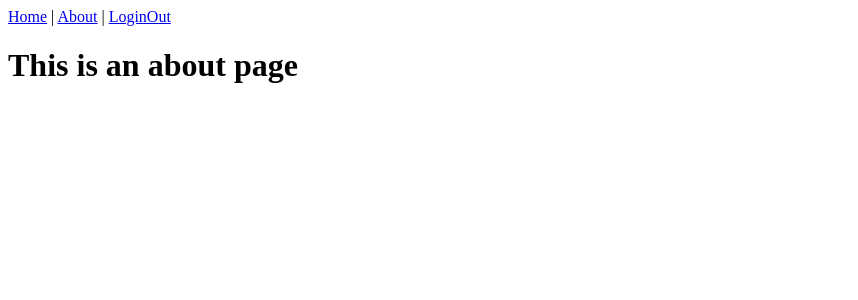
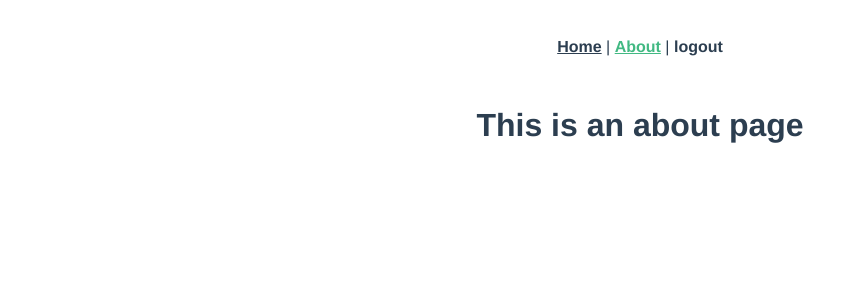
Before and after one commit to vuehl/vue-mart, a Vue app: page /about in a window 1280 px wide. Shown: the top 300 px of the page, without its empty margins (0-858 px from the left). Built offline with nearby package versions, Linux system fonts and the light colour scheme; sample sign-in values are in the browser's storage; what cube-ui would draw is missing.

Commit message:
first commit

```diff
--- a/src/App.vue
+++ b/src/App.vue
@@ -4,13 +4,14 @@
             <router-link to="/">Home</router-link> |
             <router-link to="/about">About</router-link> |
             <router-link to="/login" v-if="!token">Login</router-link>
-            <router-link to="/" v-if="token" @click="handleLoginout">LoginOut</router-link>
+            <a @click="logout" v-if="token">logout</a>
         </div>
-        <router-view />
+        <router-view/>
     </div>
 </template>
 
 <script>
+import store from "./store";
 export default {
     data() {
         return {
@@ -18,9 +19,31 @@ export default {
         }
     },
     methods: {
-        async handleLoginout() {
-           const res = await this.$http.post("/api/loginout");
+        logout() {
+            this.$http.post("/api/logout");
         }
-    },
+    }
 }
 </script>
+
+<style>
+#app {
+  font-family: 'Avenir', Helvetica, Arial, sans-serif;
+  -webkit-font-smoothing: antialiased;
+  -moz-osx-font-smoothing: grayscale;
+  text-align: center;
+  color: #2c3e50;
+}
+#nav {
+  padding: 30px;
+}
+
+#nav a {
+  font-weight: bold;
+  color: #2c3e50;
+}
+
+#nav a.router-link-exact-active {
+  color: #42b983;
+}
+</style>
--- a/src/interceptor.js
+++ b/src/interceptor.js
@@ -4,35 +4,40 @@ import router from "./router";
 
 /* 全局添加拦截器作用是可以在每个api前面就加上headers的token验证 */
 axios.interceptors.request.use(config => {
-    /* 判断token是否存在和是否需要token验证的路由 */
-    if (store.state.token && router.meta.auth) {
-        config.headers.xToken = "token";
-    };
+    if (store.state.token) {
+        // 若存在令牌，则放入请求头
+        config.headers.token = store.state.token;
+    }
     return config;
 });
 
-/* 处理退出响应拦截器 */
-axios.interceptors.response.use(response => {
-    if (response.status === 200) {
-        const res = response.data;
-        /* 如果 code 是-1 说明用户注销 或者 或者token已经过期了 */
-        /* 需要消除localStoreage 和 清除vuex的token */
-        if (res.code === -1) {
+// 响应拦截器，提前预处理响应
+axios.interceptors.response.use(
+    response => {
+        // 如果code是-1，说明用户已注销或者token已过期
+        // 此时需要重新登录，并且还要清楚本地缓存信息
+        if (response.status == 200) {
+            const data = response.data;
+            if (data.code == -1) {
+                clearHandler()
+            }
+        }
+        return response;
+    },
+    err => {
+        if (err.response.status === 401) {
+            /* 未授权 */
             clearHandler();
         }
     }
-    return response;
-},
-err=> {
-    /*判断一下未授权 */
-    if(err.response.state === 401) {
-        clearHandler();
-    }
-});
+);
+
 function clearHandler() {
+    // 清空缓存
+    store.commit("setToken", "");
     localStorage.removeItem("token");
-    store.commit("setToken", "");
-    /* 跳转到登录页面 */
+
+    // 跳转至登录页
     router.push({
         path: "/login",
         query: {
--- a/src/views/Home.vue
+++ b/src/views/Home.vue
@@ -12,7 +12,7 @@ export default {
         }
     },
     async created () {
-        const res = await this.$http.get("/api/test");
+        const res =await this.$http.get("/api/test");
         console.log(res);
     }
 };
--- a/vue.config.js
+++ b/vue.config.js
@@ -59,7 +59,7 @@ module.exports = {
                     }
                 });
 
-                app.post("/api/loginout", function(req, res) {
+                app.post("/api/logout", function(req, res) {
                     res.json({
                         code: "-1",
                         messages: "退出成功"
```
